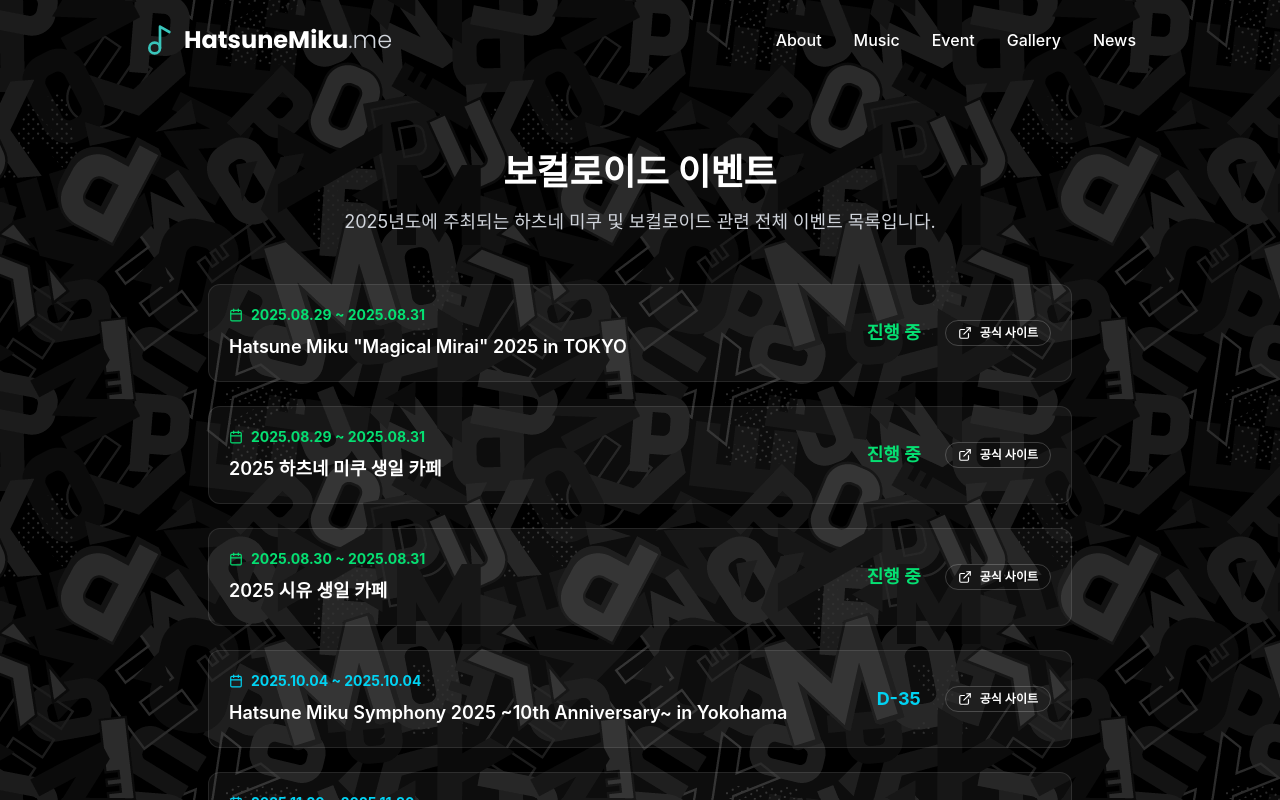
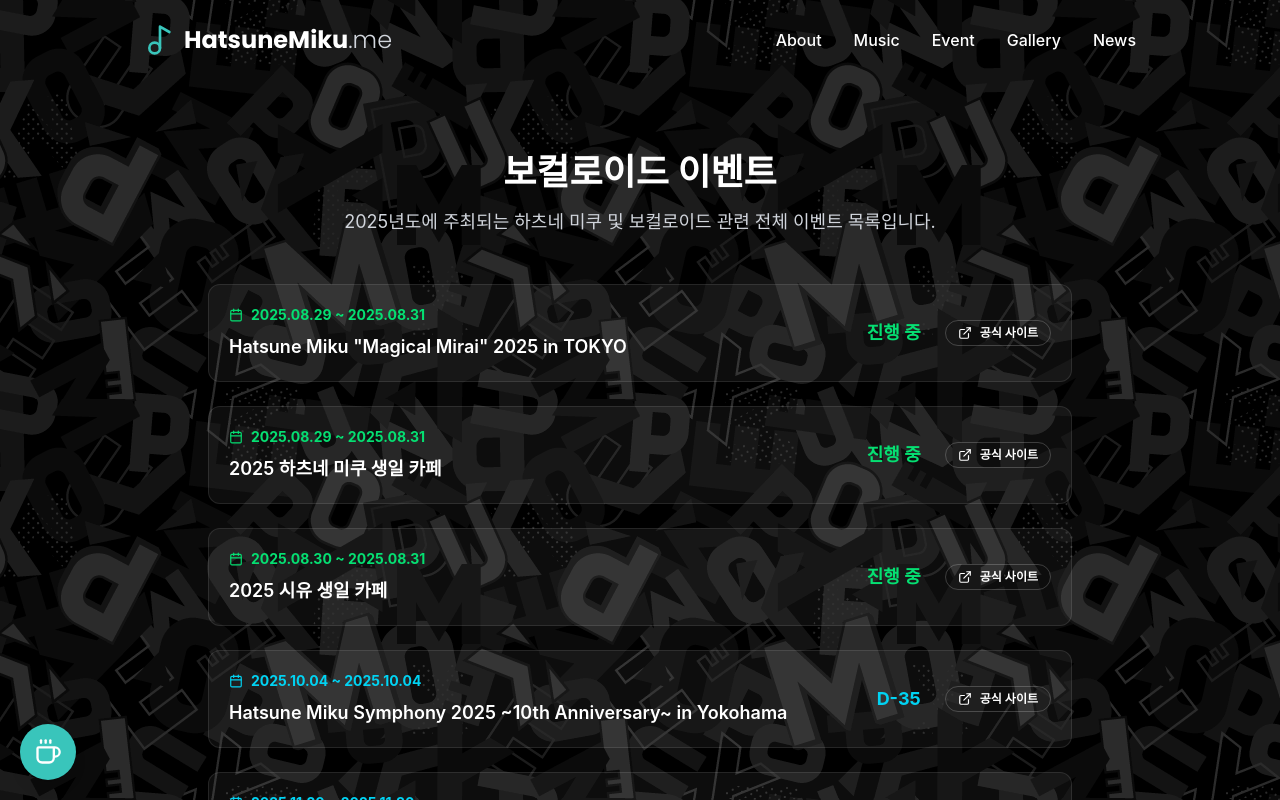
Before and after one commit to laterre39/hatsunemiku-me-service-2025, a Next.js app: page /event in a window 1280 px wide. Shown: the top 800 px of the page. Built offline with nearby package versions, Linux system fonts and the light colour scheme.

Commit message:
feat(main): BuyMeaCoffee 위젯 기능 구현

```diff
--- a/src/app/layout.tsx
+++ b/src/app/layout.tsx
@@ -5,6 +5,7 @@ import {Footer} from "@/components/Footer";
 import localFont from 'next/font/local'
 import {FlowbiteClient} from '@/components/FlowbiteClient';
 import {ScrollToTopButton} from '@/components/ScrollToTopButton';
+import {BuyMeACoffee} from "@/components/BuyMeACoffee";
 
 export const metadata: Metadata = {
   metadataBase: new URL('https://hatsunemiku.me/'),
@@ -53,6 +54,7 @@ export default function RootLayout({
           <Footer />
           <FlowbiteClient />
           <ScrollToTopButton />
+          <BuyMeACoffee />
         </div>
       </body>
     </html>
--- /dev/null
+++ b/src/components/BuyMeACoffee.tsx
@@ -0,0 +1,24 @@
+'use client';
+
+import Link from 'next/link';
+import {Coffee} from "lucide-react";
+
+export function BuyMeACoffee() {
+    return (
+        <div className="group fixed bottom-5 left-5 z-50">
+            <Link
+                href="https://www.buymeacoffee.com/laterre39"
+                target="_blank"
+                rel="noopener noreferrer"
+                className="flex h-14 w-14 items-center justify-center rounded-full bg-[#39C5BB] text-white shadow-lg backdrop-blur-sm transition-all duration-300 ease-in-out hover:-translate-y-1 hover:scale-110 hover:shadow-xl"
+            >
+                <Coffee className="h-7 w-7"/>
+            </Link>
+            <div
+                className="absolute left-full top-1/2 ml-4 -translate-y-1/2 scale-0 rounded-lg bg-[#39C5BB] px-3 py-2 text-sm font-semibold text-white opacity-0 transition-all duration-300 ease-in-out group-hover:scale-100 group-hover:opacity-100 whitespace-nowrap"
+            >
+                미쿠에게 커피 사주기!
+            </div>
+        </div>
+    );
+}
```
